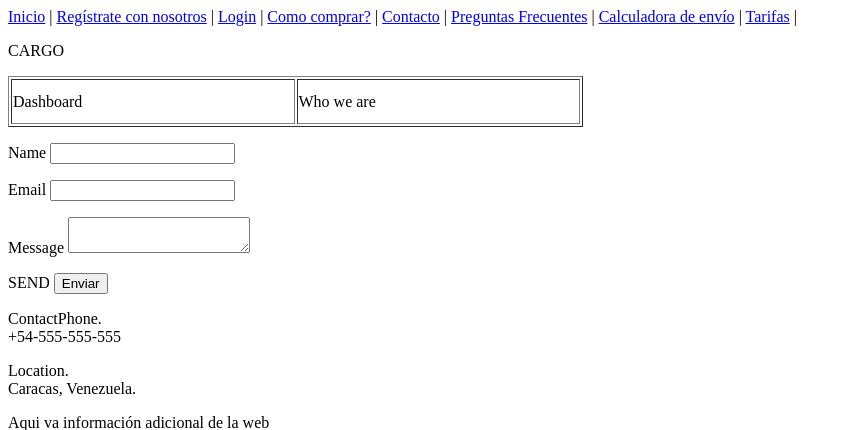
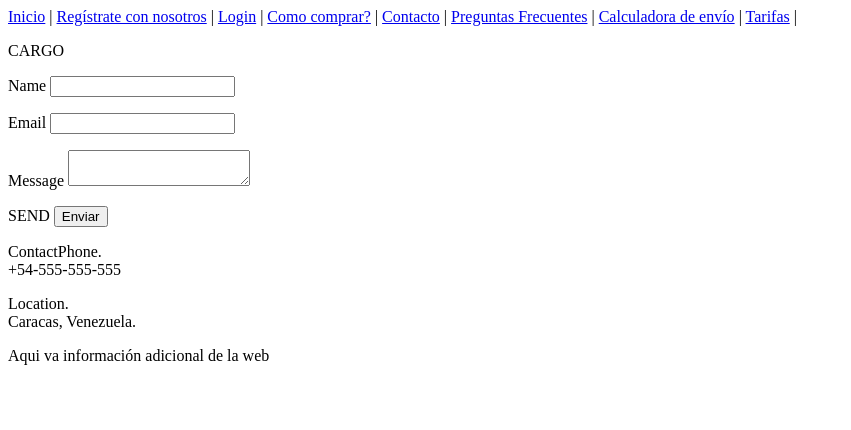
Before and after one commit to supernova525/cargo, a Django app: template frontend/templates/frontend/contactPage.html in a window 1280 px wide. Shown: the top 430 px of the page, without its empty margins (0-851 px from the left). Run offline with Django 3.2, Linux system fonts and the light colour scheme; the template is opened without the code that fills it, so the values that code supplies are empty.

Commit message:
removed unnecessary table

```diff
--- a/frontend/templates/frontend/contactPage.html
+++ b/frontend/templates/frontend/contactPage.html
@@ -5,12 +5,6 @@
   <div id="head">
   	<p>CARGO</p>
     <div id="menu">
-      <table width="575" border="1">
-        <tr>
-          <td width="200" height="41">Dashboard</td>
-          <td width="200">Who we are</td>
-        </tr>
-      </table>
     </div>
   </div>
   <div id="correo">
```
